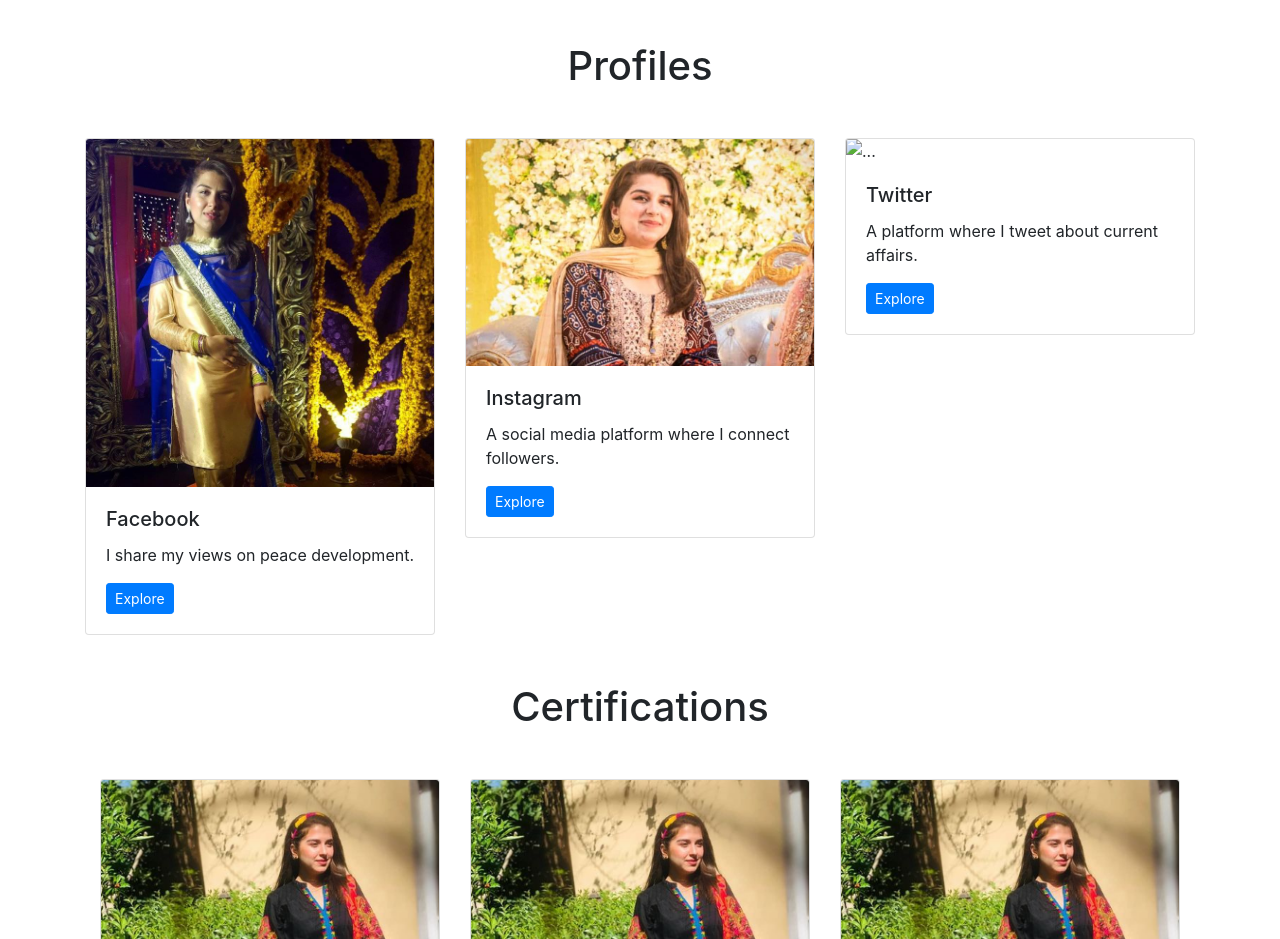
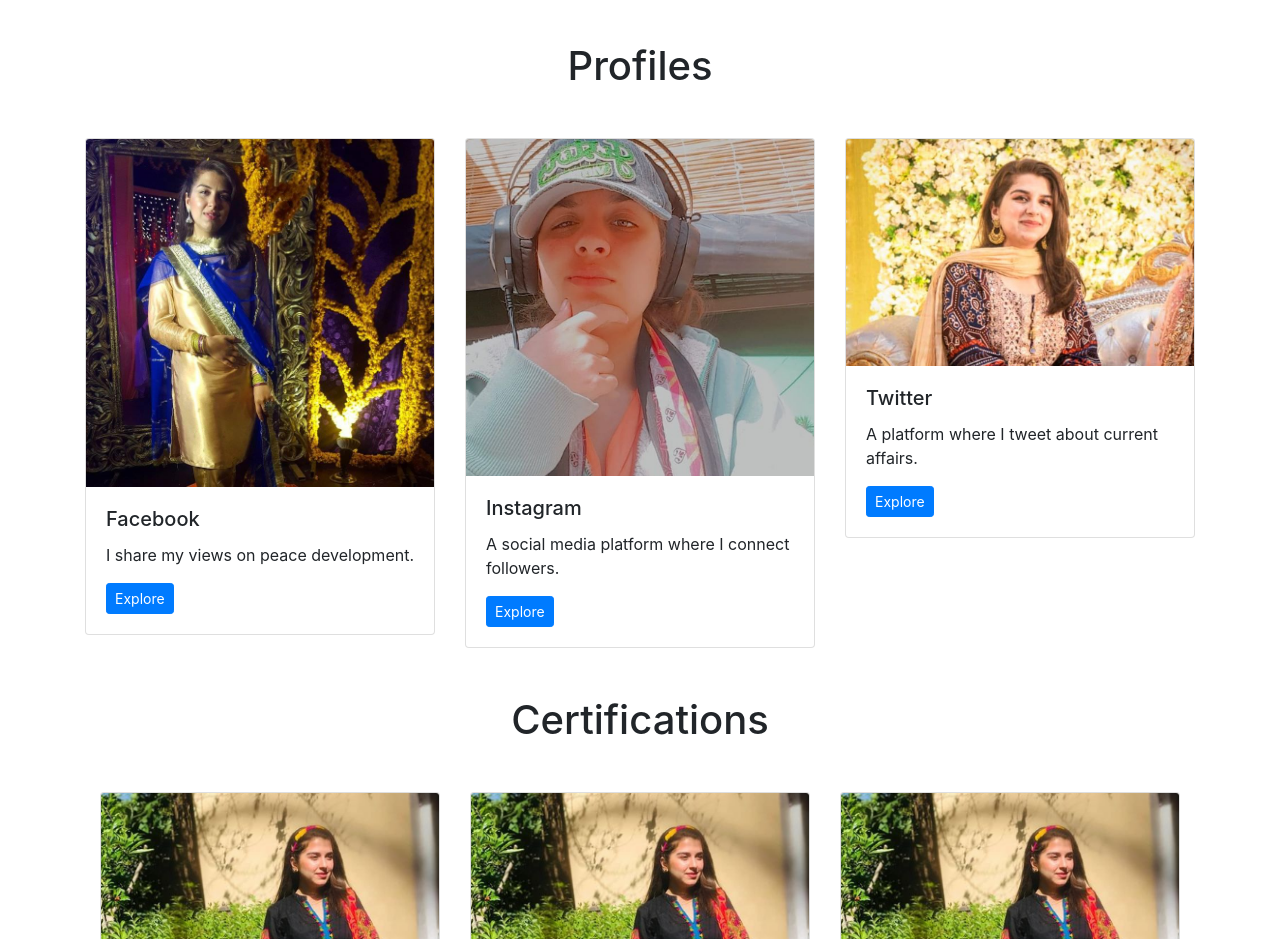
Before and after one commit to rekhmeena/rekhmeena.github.io, a plain HTML site: page index.html in a window 1280 px wide. Shown: the part 980-1919 px from the top of the page. Drawn offline with nearby package versions, Linux system fonts and the light colour scheme; a web font is replaced by a local one.

Commit message:
Add files via upload

```diff
--- a/index.html
+++ b/index.html
@@ -70,7 +70,7 @@
       </div>
       <div class="col-md-4">
         <div class="card">
-          <img src="imgs/twitter.PNG" class="card-img-top" alt="...">
+          <img src="imgs/facebook.PNG" class="card-img-top" alt="...">
           <div class="card-body">
             <h5 class="card-title">Instagram</h5>
             <p class="card-text">A social media platform where I connect followers.</p>
@@ -80,7 +80,7 @@
       </div>
       <div class="col-md-4">
         <div class="card">
-          <img src="imgs/europass.jpg" class="card-img-top" alt="...">
+          <img src="imgs/twitter.PNG" class="card-img-top" alt="...">
           <div class="card-body">
             <h5 class="card-title">Twitter</h5>
             <p class="card-text">A platform where I tweet about current affairs.</p>
```
